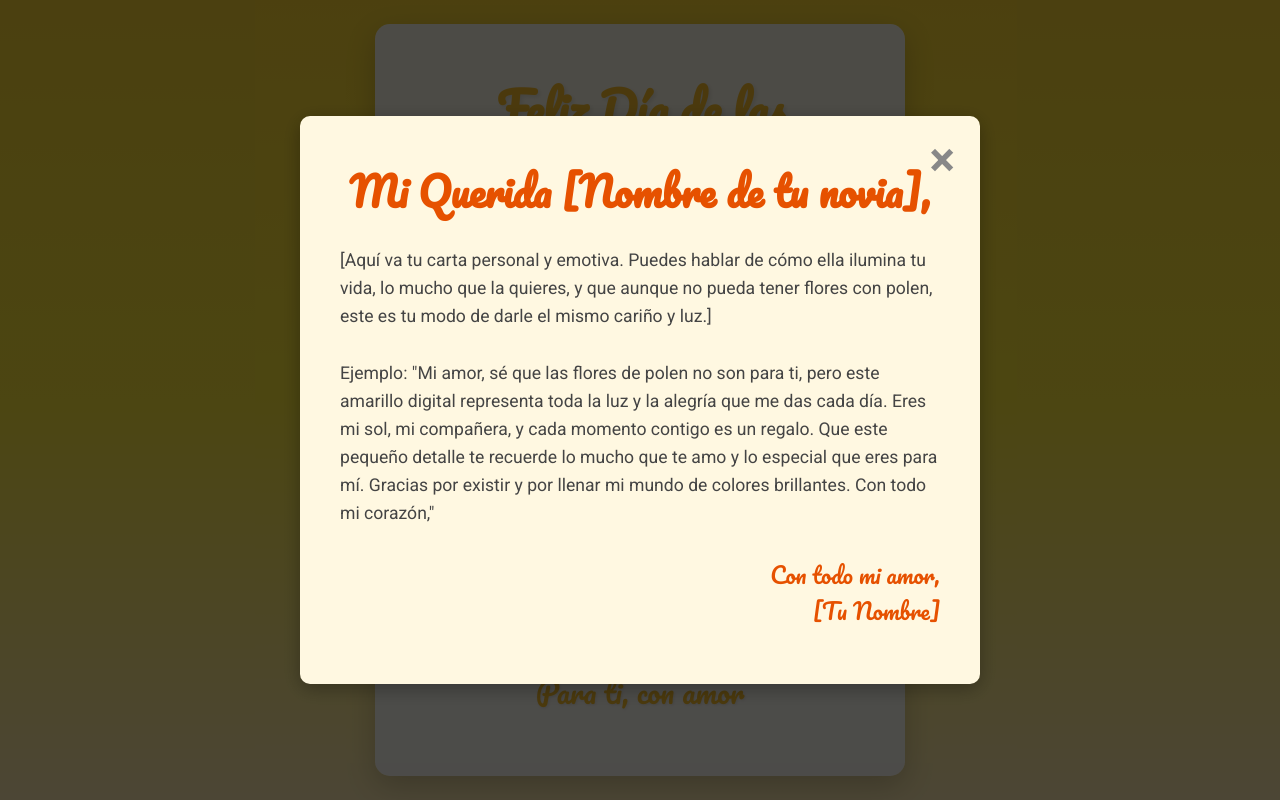
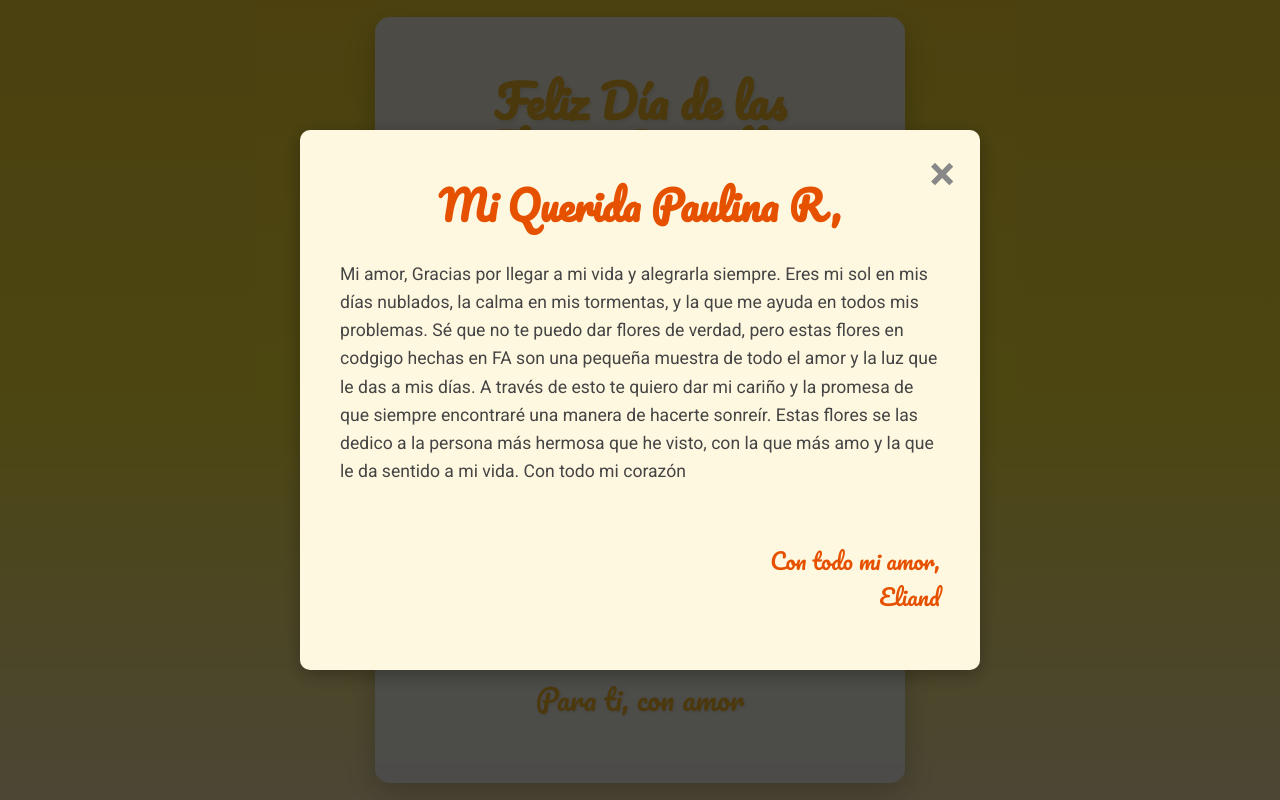
Before and after one commit to eliandmurillo-sys/regalo-para-mi-novia, a plain HTML site: page index.html in a window 1280 px wide. Drawn offline with Linux system fonts and the light colour scheme.

Commit message:
Update index.html

```diff
--- a/index.html
+++ b/index.html
@@ -3,7 +3,7 @@
 <head>
     <meta charset="UTF-8">
     <meta name="viewport" content="width=device-width, initial-scale=1.0">
-    <title>Para Mi Corazón Amarillo</title>
+    <title>Para Mi Corazón Paulina</title>
     <link rel="stylesheet" href="style.css">
     <link href="https://fonts.googleapis.com/css2?family=Pacifico&family=Roboto:wght@400;700&display=swap" rel="stylesheet">
 </head>
@@ -16,21 +16,28 @@
             <img src="bouquet.png" alt="Ramo de Flores Amarillas" class="bouquet-img">
         </div>
 
-        <p class="message-intro">En este día especial, quiero que sepas...</p>
-        <p class="main-message">Eres la luz que ilumina mi vida como el amarillo de estas flores.</p>
+        <p class="message-intro">En este día especial, quiero que sepas que te doy estas flores en código, porque mi amor por ti no tiene polen ni límites. </p>
+        <p class="main-message"> Te quiero mucho mi princesa.</p>
 
-        <button class="open-heart-btn" onclick="openLetter()">Abre Mi Corazón</button>
+        <button class="open-heart-btn" onclick="openLetter()">Abre Esta Cartita</button>
 
         <div id="love-letter" class="love-letter-popup">
             <div class="letter-content">
                 <span class="close-btn" onclick="closeLetter()">&times;</span>
-                <h2>Mi Querida [Nombre de tu novia],</h2>
+                <h2>Mi Querida Paulina R,</h2>
                 <p>
-                    [Aquí va tu carta personal y emotiva. Puedes hablar de cómo ella ilumina tu vida, lo mucho que la quieres, y que aunque no pueda tener flores con polen, este es tu modo de darle el mismo cariño y luz.]
+                  Mi amor,
+
+Gracias por llegar a mi vida y alegrarla siempre. Eres mi sol en mis días nublados, la calma en mis tormentas, y la que me ayuda en todos mis problemas.
+
+Sé que no te puedo dar flores de verdad, pero estas flores en codgigo hechas en FA son una pequeña muestra de todo el amor y la luz que le das a mis días. A través de esto te quiero dar mi cariño y la promesa de que siempre encontraré una manera de hacerte sonreír.
+
+Estas flores se las dedico a la persona más hermosa que he visto, con la que más amo y la que le da sentido a mi vida.
+
+Con todo mi corazón
                     <br><br>
-                    Ejemplo: "Mi amor, sé que las flores de polen no son para ti, pero este amarillo digital representa toda la luz y la alegría que me das cada día. Eres mi sol, mi compañera, y cada momento contigo es un regalo. Que este pequeño detalle te recuerde lo mucho que te amo y lo especial que eres para mí. Gracias por existir y por llenar mi mundo de colores brillantes. Con todo mi corazón,"
                 </p>
-                <p class="signature">Con todo mi amor,<br> [Tu Nombre]</p>
+                <p class="signature">Con todo mi amor,<br> Eliand</p>
             </div>
         </div>
 
```
